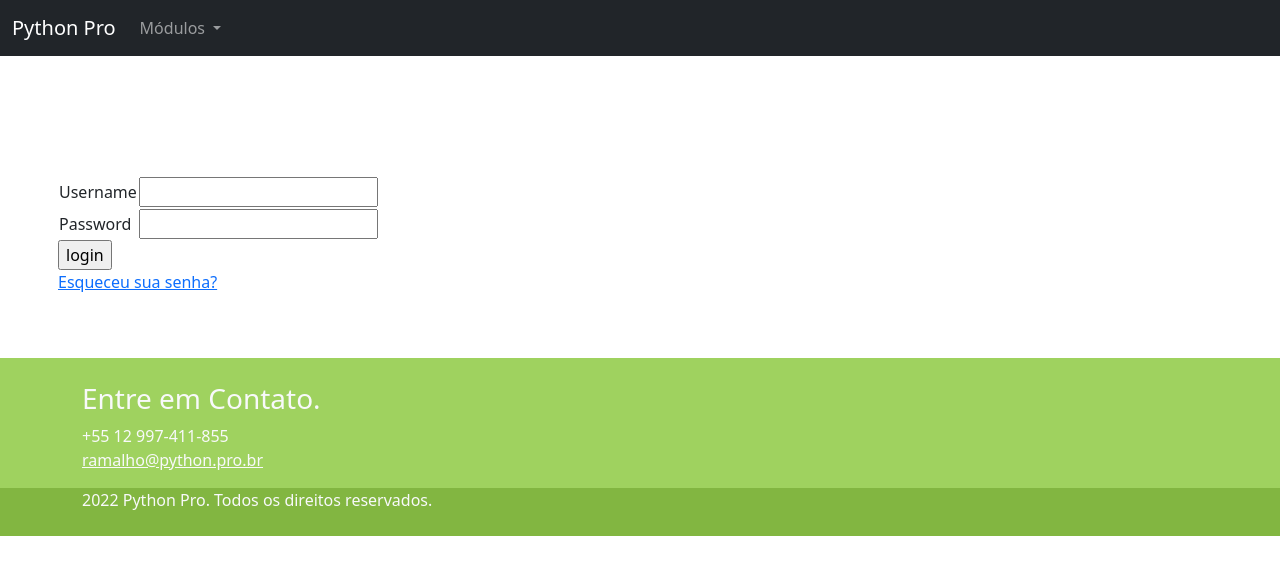
After one commit to henriquelima1984/projeto-web-django, a Django app: template base/templates/registration/login.html in a window 1280 px wide. The commit adds this page. Shown: the top 575 px of the page. Run offline with Django 4.2, Linux system fonts and the light colour scheme; the template is opened without the code that fills it, so the values that code supplies are empty, except form fields; tables that the repository leaves empty hold one stand-in row (values such as "Sample post"); form fields are guessed from the names that the template uses; some libraries are stand-ins or nearby versions.

Commit message:
Formulário de login criado.
close #173

```diff
--- /dev/null
+++ b/base/templates/registration/login.html
@@ -0,0 +1,46 @@
+{% extends 'base/base.html' %}
+{% load static %}
+{% block title %}Python Pro - Login{% endblock title %}
+
+{% block body %}
+
+    <div class="container" style="padding-top: 50px; padding-left: 0">
+        <div class="row">
+            <div class=class="col-md-12" style="padding-left: 0; padding-top: 70px">
+                {% if form.errors %}
+                    <p>Your username and password didn't match. Please try again.</p>
+                {% endif %}
+
+                {% if next %}
+                    {% if user.is_authenticated %}
+                        <p>Your account doesn't have access to this page. To proceed,
+                            please login with an account that has access.</p>
+                    {% else %}
+                        <p>Please login to see this page.</p>
+                    {% endif %}
+                {% endif %}
+
+                <form method="post" action="{% url 'login' %}">
+                    {% csrf_token %}
+                    <table>
+                        <tr>
+                            <td>{{ form.username.label_tag }}</td>
+                            <td>{{ form.username }}</td>
+                        </tr>
+                        <tr>
+                            <td>{{ form.password.label_tag }}</td>
+                            <td>{{ form.password }}</td>
+                        </tr>
+                    </table>
+
+                    <input type="submit" value="login">
+                    <input type="hidden" name="next" value="{{ next }}">
+                </form>
+
+                {# Assumes you setup the password_reset view in your URLconf #}
+                <p><a href="{% url 'password_reset' %}">Esqueceu sua senha?</a></p>
+            </div>
+        </div>
+    </div>
+
+{% endblock body %}
--- a/modulos/templates/modulos/aula_detalhe.html
+++ b/modulos/templates/modulos/aula_detalhe.html
@@ -12,7 +12,7 @@
         </ol>
     </nav>
 
-    <div class="container" align="center">
+    <div class="container">
         <div class="row">
             <div class="col-md-12">
                 <h1 class="mt-4 mb-3">{{ aula.titulo | default:"Faltando Título" }}</h1>
--- a/pypro/settings.py
+++ b/pypro/settings.py
@@ -36,6 +36,8 @@ AWS_ACCESS_KEY_ID = config('AWS_ACCESS_KEY_ID', default=False)
 ALLOWED_HOSTS = config('ALLOWED_HOSTS', cast=Csv())
 
 AUTH_USER_MODEL = 'base.User'
+
+LOGIN_REDIRECT_URL = '/modulos/'
 
 # Application definition
 
--- a/pypro/urls.py
+++ b/pypro/urls.py
@@ -19,6 +19,7 @@ from django.urls import path, include
 
 urlpatterns = [
     path('admin/', admin.site.urls),
+    path('contas/', include('django.contrib.auth.urls')),
     path('', include('base.urls')),
     path('aperitivos/', include('aperitivos.urls')),
     path('modulos/', include('modulos.urls')),
```
Also changed, not shown: base/tests/test_login.py (added, +32 -0 lines).
